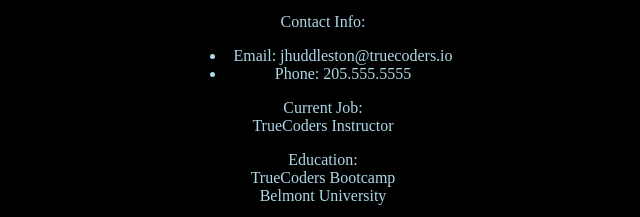
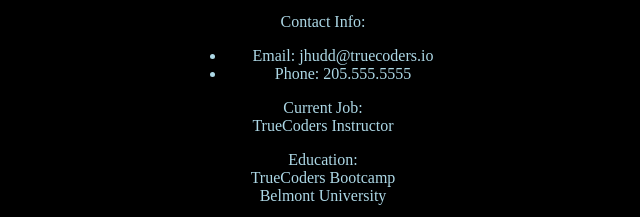
Before and after one commit to jshudd/jshudd.github.io, a plain HTML site: page index.html in a window 1280 px wide. Shown: the part 355-572 px from the top of the page, 317-957 px from the left. Drawn offline with Linux system fonts and the light colour scheme.

Commit message:
modified

```diff
--- a/index.html
+++ b/index.html
@@ -23,7 +23,7 @@
     </p>
     <div class="list">
     <ul>
-        <li>Email: jhuddleston@truecoders.io</li>
+        <li>Email: jhudd@truecoders.io</li>
         <li>Phone: 205.555.5555</li>
     </ul>
     </div>
```
